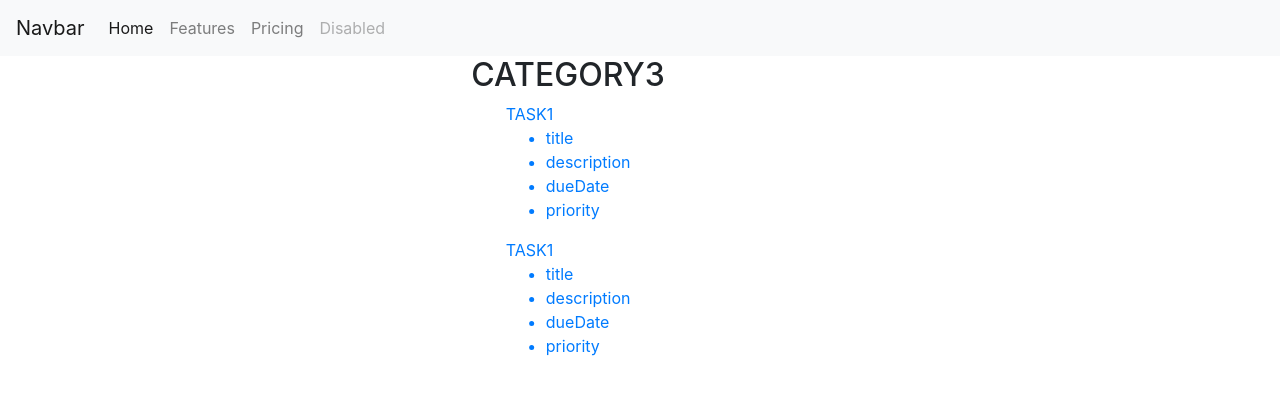
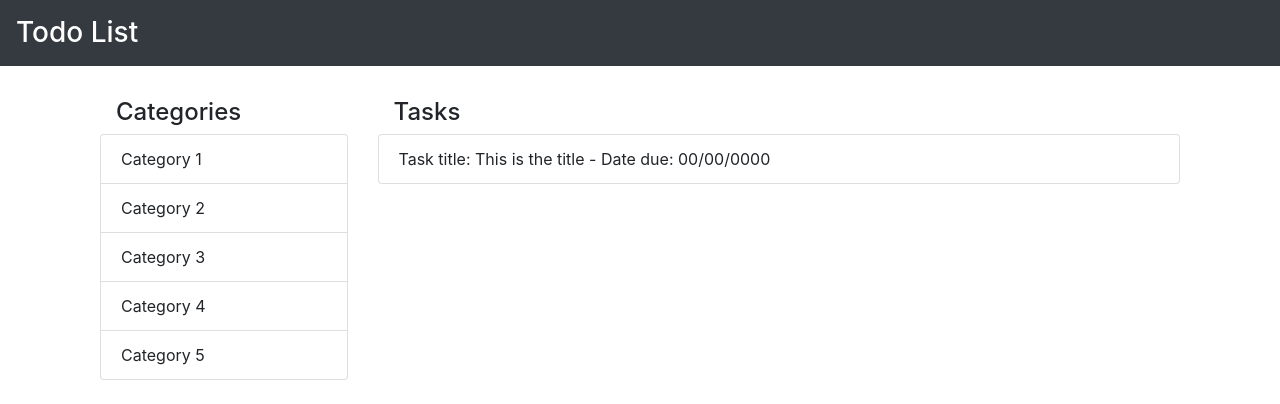
Before and after one commit to jessicafarias/TodoList, a plain HTML site: page index.html in a window 1280 px wide. Drawn offline with Linux system fonts and the light colour scheme.

Commit message:
Rearrage site layout

```diff
--- a/index.html
+++ b/index.html
@@ -3,105 +3,37 @@
   <head>
     <title>Todo List</title>
   </head>
-  <body>
-    <nav class="navbar navbar-expand-lg navbar-light bg-light">
-      <a class="navbar-brand" href="#">Navbar</a>
-      <button class="navbar-toggler" type="button" data-toggle="collapse" data-target="#navbarNav" aria-controls="navbarNav" aria-expanded="false" aria-label="Toggle navigation">
-        <span class="navbar-toggler-icon"></span>
-      </button>
-      <div class="collapse navbar-collapse" id="navbarNav">
-        <ul class="navbar-nav">
-          <li class="nav-item active">
-            <a class="nav-link" href="#">Home <span class="sr-only">(current)</span></a>
-          </li>
-          <li class="nav-item">
-            <a class="nav-link" href="#">Features</a>
-          </li>
-          <li class="nav-item">
-            <a class="nav-link" href="#">Pricing</a>
-          </li>
-          <li class="nav-item">
-            <a class="nav-link disabled" href="#">Disabled</a>
-          </li>
-        </ul>
-      </div>
+  <body class="">
+
+    <nav class="bg-dark p-3 text-white sticky-top">
+      <h1 class="h3 mb-0">Todo List</h1>
     </nav>
 
-    <div id="carouselExampleControls" class="carousel slide" data-ride="carousel">
-      <div class="carousel-inner">
-        <div class="carousel-item active">
-          <div class="d-flex align-items-center flex-column">
-            <h2>CATEGORY3</h2>
-            <div class="text-primary">TASK1
-              <ul>
-                <li>title</li>
-                <li>description</li>
-                <li>dueDate</li>
-                <li>priority</li>
-              </ul>
-            </div>
-            <div class="text-primary">TASK1
-              <ul>
-                <li>title</li>
-                <li>description</li>
-                <li>dueDate</li>
-                <li>priority</li>
-              </ul>
-            </div>
-          </div>
+    <main class="h-100 d-flex pt-3">
+      <div class="container d-flex h-100">
+        <!-- SIDEBAR -->
+        <div class="col-3 py-3">
+          <h4 class="pl-3">Categories</h4>
+          <ul class="list-group pb-0">
+            <li class="list-group-item">Category 1</li>
+            <li class="list-group-item">Category 2</li>
+            <li class="list-group-item">Category 3</li>
+            <li class="list-group-item">Category 4</li>
+            <li class="list-group-item">Category 5</li>
+          </ul>
         </div>
-        <div class="carousel-item">
-          <div class="d-flex align-items-center flex-column">
-            <h2>CATEGORY3</h2>
-            <div class="text-primary">TASK1
-              <ul>
-                <li>title</li>
-                <li>description</li>
-                <li>dueDate</li>
-                <li>priority</li>
-              </ul>
-            </div>
-            <div class="text-primary">TASK1
-              <ul>
-                <li>title</li>
-                <li>description</li>
-                <li>dueDate</li>
-                <li>priority</li>
-              </ul>
-            </div>
-          </div>
-        </div>
-        <div class="carousel-item">
-          <div class="d-flex align-items-center flex-column">
-            <h2>CATEGORY3</h2>
-            <div class="text-primary">TASK1
-              <ul>
-                <li>title</li>
-                <li>description</li>
-                <li>dueDate</li>
-                <li>priority</li>
-              </ul>
-            </div>
-            <div class="text-primary">TASK1
-              <ul>
-                <li>title</li>
-                <li>description</li>
-                <li>dueDate</li>
-                <li>priority</li>
-              </ul>
-            </div>
-          </div>
+
+        <!-- MAIN CONTENT -->
+        <div class="col-9 py-3">
+          <h4 class="pl-3">Tasks</h4>
+          <ul class="list-group" id="tasks_container">
+            <li class="list-group-item">Task title: This is the title - Date due: 00/00/0000</li>
+          </ul>
         </div>
       </div>
-      <a class="carousel-control-prev" href="#carouselExampleControls" role="button" data-slide="prev">
-        <span class="carousel-control-prev-icon" aria-hidden="true"></span>
-        <span class="sr-only">Previous</span>
-      </a>
-      <a class="carousel-control-next" href="#carouselExampleControls" role="button" data-slide="next">
-        <span class="carousel-control-next-icon" aria-hidden="true"></span>
-        <span class="sr-only">Next</span>
-      </a>
-    </div>
+    </main>
+
+    <footer></footer>
 
     <script src="main.js"></script>
   </body>
```
Also changed, not shown: main.js.
